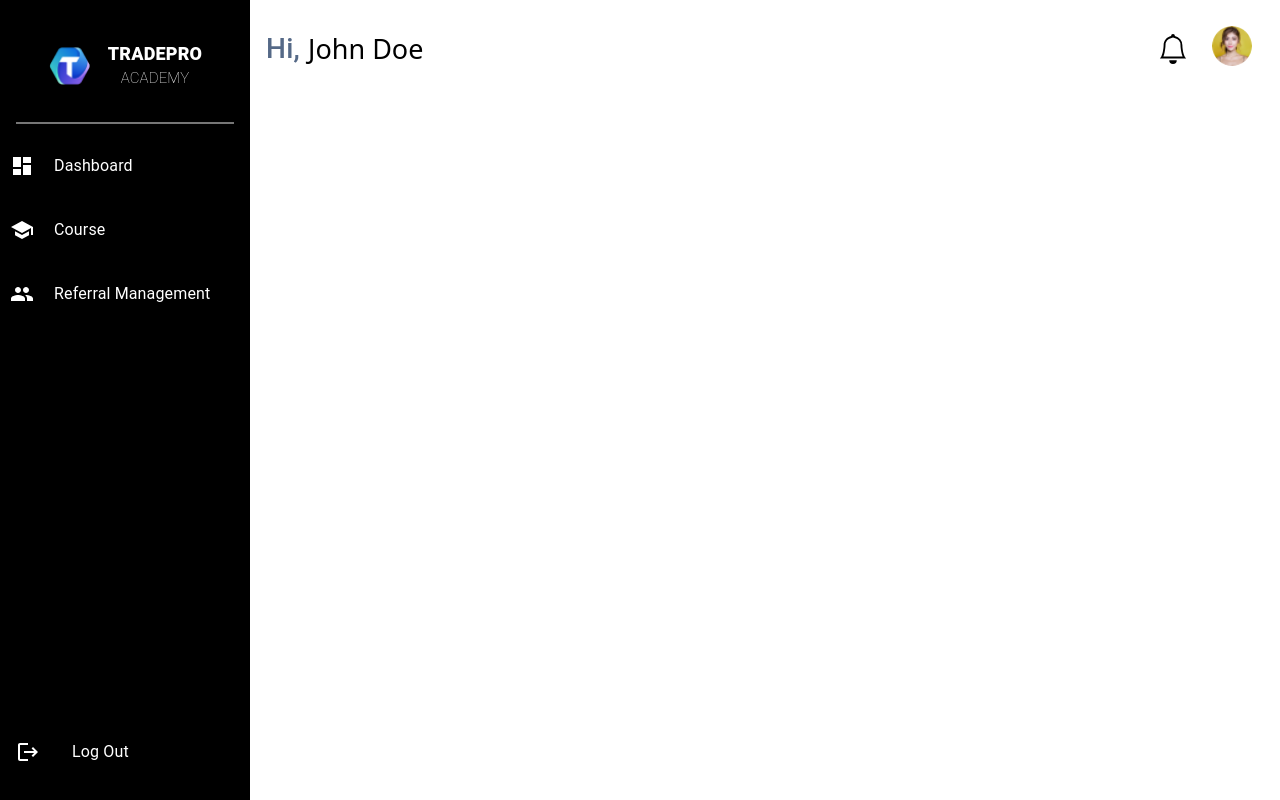
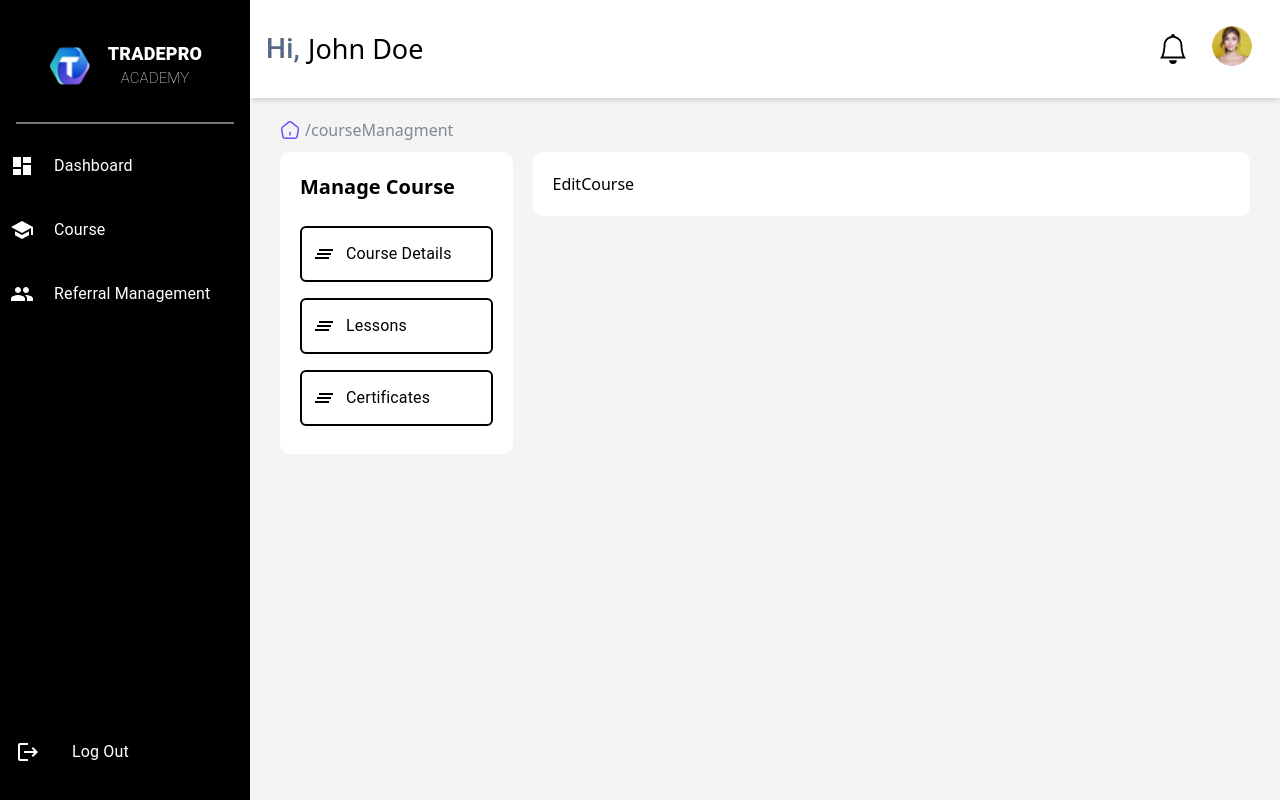
Before and after one commit to vishnu0o/TradeProAdmin, a React (Vite) app in the folder Client/: page /courseManagment in a window 1280 px wide. Built offline with nearby package versions, Linux system fonts and the light colour scheme; no server answers; the HTML template or start-up script is replaced by a standard one.

Commit message:
updated courseManagment page

```diff
--- a/Client/src/App.jsx
+++ b/Client/src/App.jsx
@@ -45,6 +45,8 @@ function App() {
                     <Box
                         sx={{
                             width: "100%",
+                            minHeight:"100vh",
+                            backgroundColor:"#f4f4f4"
                         }}
                     >
                         <Header />
--- a/Client/src/components/ReusableComponent/Sidebar.jsx
+++ b/Client/src/components/ReusableComponent/Sidebar.jsx
@@ -40,7 +40,7 @@ const SidebarComponent = ({ mouseOnEnter, mouseOnLeave, isHover }) => {
                         justifyContent: "space-between",
                         position: "fixed",
                         transition: ".3s ease",
-                        // overflow: "hidden",
+                        overflow: "hidden",
                     },
                     "& :hover": {
                         width: "250px",
@@ -58,7 +58,13 @@ const SidebarComponent = ({ mouseOnEnter, mouseOnLeave, isHover }) => {
                                 height: 44,
                             }}
                         />
-                        <Box sx={{ color: "white", ml: 2, display: isHover ? "none" : "block" }}>
+                        <Box
+                            sx={{
+                                color: "white",
+                                ml: 2,
+                                display: isHover ? "none" : "block", // visible the content on hover
+                            }}
+                        >
                             <Typography sx={{ fontWeight: 800, fontSize: "18px" }}>TRADEPRO</Typography>
                             <Typography sx={{ textAlign: "center", fontWeight: 200, fontSize: "15px" }}>ACADEMY</Typography>
                         </Box>
--- a/Client/src/components/course/coursePage.jsx
+++ b/Client/src/components/course/coursePage.jsx
@@ -45,15 +45,16 @@ function CoursePage() {
     }, [dispatch]);
 
     console.log(courseFindSuccess, "courseFindSuccess");
+    console.log(course);
     return (
         <>
-            <Box sx={{ mt: 2 ,ml:2 }}>
+            <Box sx={{ mt: 2, ml: 2 }}>
                 <SubmitButton title="Create New Course" submit="" widthSize="209px" heightSize="48px" type="click" handleSubmit={() => setOpen(true)} />
                 <Box sx={{ padding: "24px" }}>
                     {/* Course Cards */}
                     <Grid container spacing={3}>
                         {course?.map((value) => (
-                            <Grid item xs={12} md={4}>
+                            <Grid item xs={12} md={4} key={value._id}>
                                 <Card
                                     sx={{
                                         boxShadow: "0px 8px 20px rgba(0, 0, 0, 0.1)",
@@ -79,7 +80,7 @@ function CoursePage() {
                                                     backgroundColor: "rgba(102, 16, 242, 0.04)",
                                                 },
                                             }}
-                                            onClick={() => navigate("/courseManagment")}
+                                            onClick={() => navigate(`/courseManagment?id=${value._id}`)}
                                         >
                                             Manage Course
                                         </Button>
--- a/Client/src/components/courseManagment/courseManagment.jsx
+++ b/Client/src/components/courseManagment/courseManagment.jsx
@@ -1,23 +1,16 @@
-import React, { useState } from "react";
-import {
-  Drawer,
-  Box,
-  Typography,
-  Button,
-  TextField,
-  RadioGroup,
-  FormControlLabel,
-  Radio,
-  Select,
-  MenuItem,
-  Grid,
-  FormLabel,
-  FormControl
-} from "@mui/material";
+import React, { useEffect, useState } from "react";
+import { Drawer, Box, Typography, Button, TextField, RadioGroup, FormControlLabel, Radio, Select, MenuItem, Grid, FormLabel, FormControl, List, ListItem, ListItemIcon, ListItemText } from "@mui/material";
 import TopicUploadComponent from "../ReusableComponent/TopicUploadComponent";
 import InputField, { SelectInputField } from "../ReusableComponent/Input";
+import ClearAllIcon from "@mui/icons-material/ClearAll";
+import { useLocation } from "react-router-dom";
+import { courseFindAction } from "../../Redux/Action/courseAction";
+import { useDispatch, useSelector } from "react-redux";
+import EditCourse from "./editCourse.jsx";
 
 const ManageCoursePage = () => {
+    const dispatch = useDispatch();
+
     const [title, setTitle] = useState("");
     const [selectedLanguages, setSelectedLanguages] = useState([]);
     const [previewVideo, setUploadPreview] = useState();
@@ -25,16 +18,106 @@ const ManageCoursePage = () => {
     const [courseDescription, setCourseDescription] = useState("");
     const [typeOfCourse, setTypeOfCourse] = useState("Basic");
     const [error, setError] = useState({});
+
+
+    const [selectedCourse,setSelectedCourse]= useState({});
+
+    const location = useLocation();
+    const query = new URLSearchParams(location.search);
+
+    // Destructure query parameters
+    const id = query.get("id");
+    console.log({id});
+    console.log({selectedCourse});
+
+    const manageCourseItems = [{ name: "Course Details" }, { name: "Lessons" }, { name: "Certificates" }];
+
+    let { courseFindSuccess } = useSelector((state) => {
+        return state.courseFind;
+    });
+
+    useEffect(() => {
+        dispatch(courseFindAction());
+    }, []);
+
+    useEffect(() => {
+        if (courseFindSuccess) {
+            setSelectedCourse(courseFindSuccess?.data.find((item)=> item._id === id))
+        }
+    }, [courseFindSuccess]);
     return (
-    <Grid container>
+        <div style={{ padding: "20px 30px", display: "flex", flexDirection: "column", gap: 10 }}>
+            <div style={{ display: "flex", gap: 5 }}>
+                <img src="./home.svg" alt="img" />
+                <p style={{ color: "#7D8995" }}>{location.pathname}</p>
+            </div>
+            <Grid container gap={0} width={"100%"}>
                 {/* Sidebar */}
-      <Grid item xs={12} sm={3} md={3}></Grid>
+                <Grid item xs={12} sm={3} md={3} style={{ paddingRight: 10 }}>
+                    <div style={{ backgroundColor: "#fff", borderRadius: 10, padding: 20 }}>
+                        <h1 style={{ fontSize: 20, fontWeight: "bold" }}>Manage Course</h1>
+                        <List>
+                            {manageCourseItems.map((item) => (
+                                <ListItem
+                                    key={item.name}
+                                    sx={{
+                                        color: "#000",
+                                        border: "2px solid #000",
+                                        borderRadius: "6px",
+                                        display: "flex",
+                                        alignItems: "center",
+                                        justifyContent: "center",
+                                        gap: "10px",
+                                        padding: "10px",
+                                        width: "100%",
+                                        cursor: "pointer",
+                                        marginTop: 2,
+                                        transition: "all 0.3s ease",
+                                        "&:hover": {
+                                            backgroundColor: "#6255FA",
+                                            color: "#fff",
+                                            border: "2px solid #6255FA",
+
+                                            "& .MuiListItemIcon-root": {
+                                                color: "#fff",
+                                            },
+                                            "& .MuiListItemText-root": {
+                                                color: "#fff",
+                                            },
+                                        },
+                                    }}
+                                >
+                                    <ListItemIcon
+                                        sx={{
+                                            color: "#000",
+                                            minWidth: "0",
+                                        }}
+                                    >
+                                        <ClearAllIcon />
+                                    </ListItemIcon>
+                                    <ListItemText
+                                        primary={item.name}
+                                        sx={{
+                                            color: "#000",
+                                            fontFamily: "inherit",
+                                            fontWeight: 800,
+                                            transition: ".3s ease",
+                                        }}
+                                    />
+                                </ListItem>
+                            ))}
+                        </List>
+                    </div>
+                </Grid>
 
                 {/* Main Content */}
-      <Grid item xs={12} sm={9} md={9}>
-
+                <Grid item xs={12} sm={9} md={9} style={{ paddingLeft: 10 }}>
+                    <div style={{ backgroundColor: "#fff", borderRadius: 10,padding:20 }}>
+                        <EditCourse selectedCourse/>
+                    </div>
                 </Grid>
             </Grid>
+        </div>
     );
 };
 
--- /dev/null
+++ b/Client/src/components/courseManagment/editCourse.jsx
@@ -0,0 +1,9 @@
+import React from 'react'
+
+const EditCourse = () => {
+  return (
+    <div>EditCourse</div>
+  )
+}
+
+export default EditCourse
```
Also changed, not shown: Client/public/home.svg (added), 1 other file (tests, documents, lock files or other folders). Lines whose indentation alone changed are shown as unchanged.
